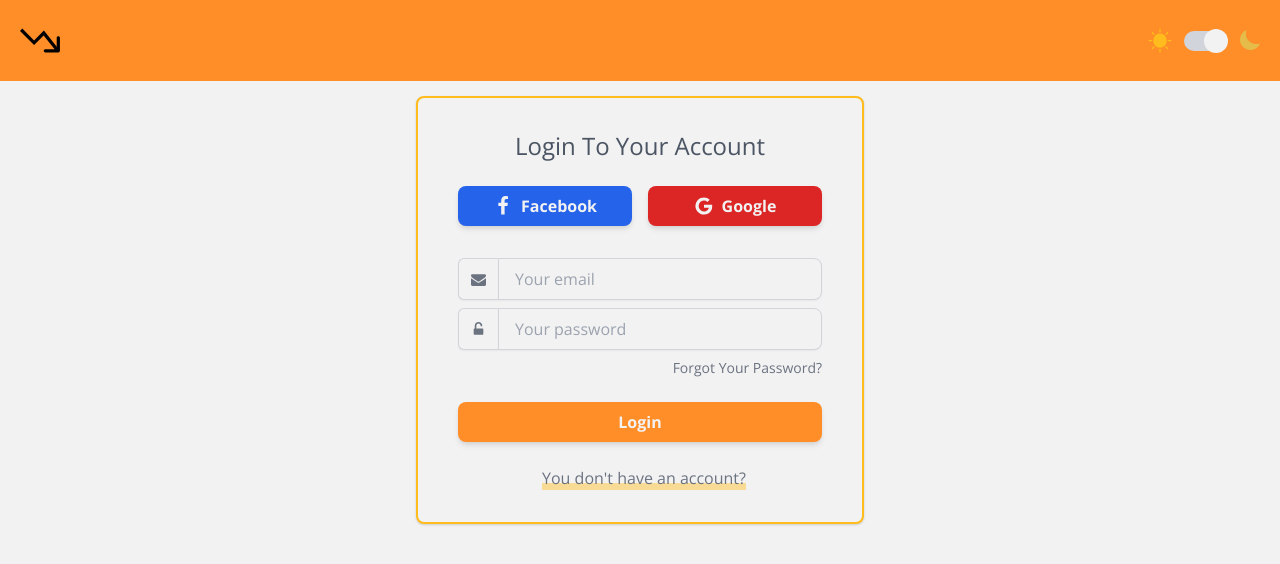
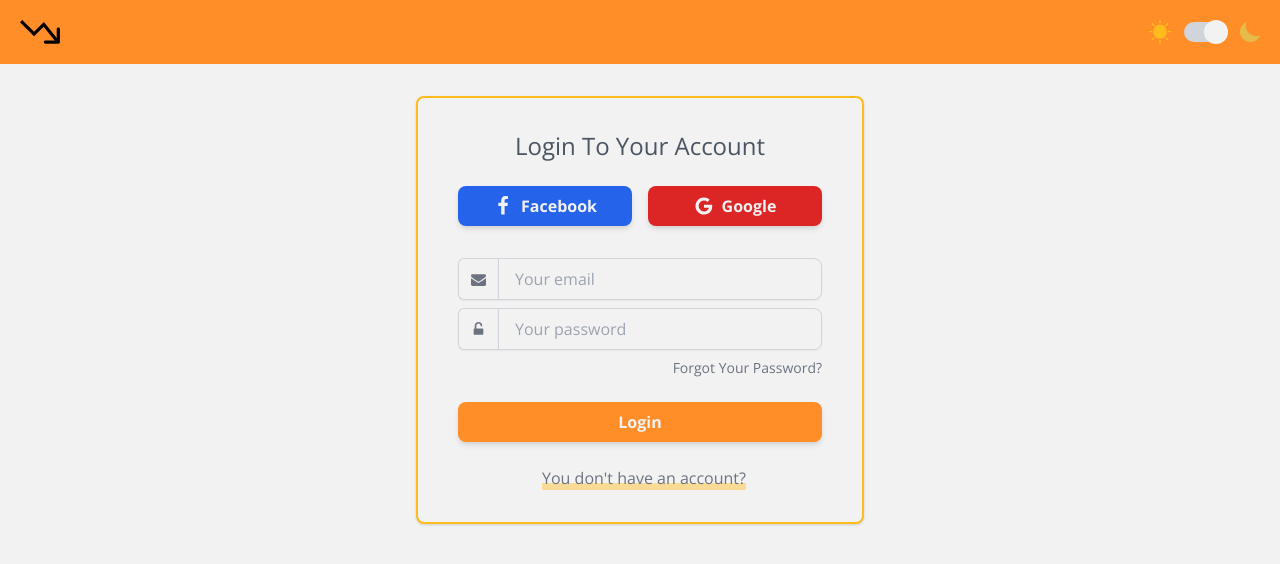
Before and after one commit to paolotiu/shopee-price-tracker, a Next.js app in the folder app/: page /login in a window 1280 px wide. Shown: the top 564 px of the page. Built offline with nearby package versions, Linux system fonts and the light colour scheme.

Commit message:
fixed styling issue in safari

```diff
--- a/app/components/General/Navbar.tsx
+++ b/app/components/General/Navbar.tsx
@@ -23,14 +23,14 @@ export const Navbar = ({
         className={
           isTransparent
             ? "flex items-center justify-between  p-5 fixed w-screen z-50"
-            : "flex items-center justify-between  p-5 bg-primary dark:bg-primary-dark fixed w-screen z-50"
+            : "flex items-center justify-between p-5 bg-primary dark:bg-primary-dark fixed w-screen z-50 max-h-16"
         }
         style={{ height: "min-content" }}
       >
         {showLogo ? (
           <Link href="/">
             <a>
-              <Logo className="w-10 " />
+              <Logo className="w-10 h-auto" />
             </a>
           </Link>
         ) : (
@@ -40,7 +40,7 @@ export const Navbar = ({
               setIsSidebarOpen(!isSidebarOpen);
             }}
           >
-            <Bars className="w-9" />
+            <Bars className="h-auto w-9" />
           </button>
         )}
         <div
```
